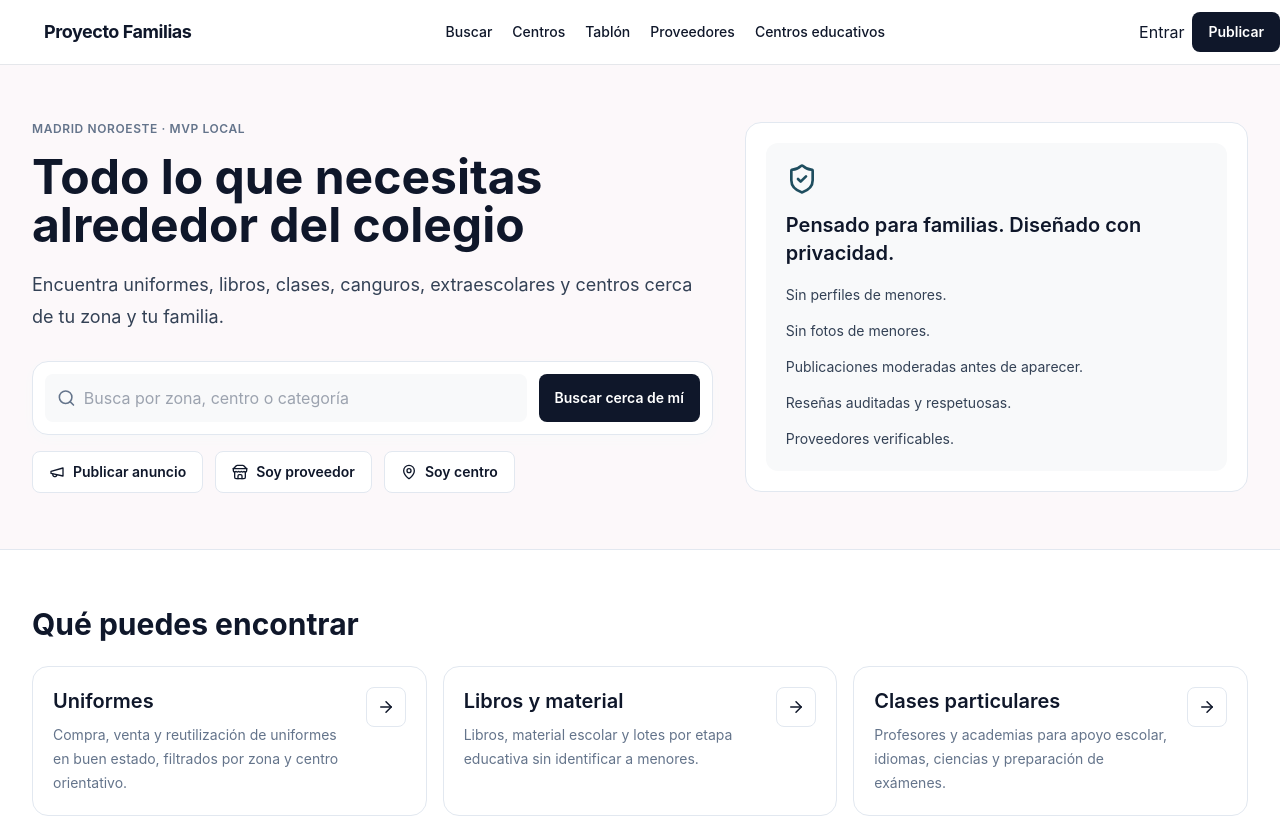
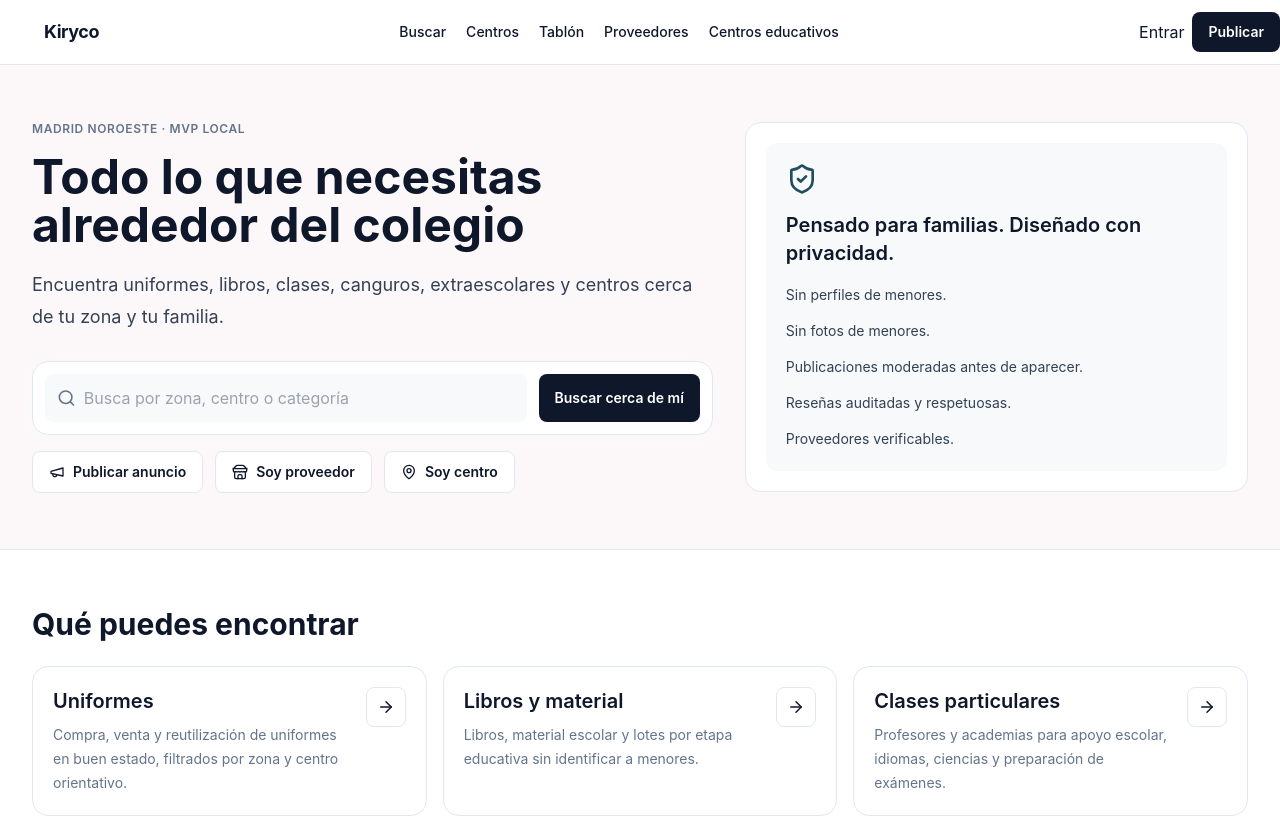
Before and after one commit to rdrgzjavier/kiryco, a Next.js app: page / in a window 1280 px wide. Shown: the top 817 px of the page. Built offline with nearby package versions, Linux system fonts and the light colour scheme.

Commit message:
Rename brand to Kiryco in header

```diff
--- a/src/components/Header.tsx
+++ b/src/components/Header.tsx
@@ -18,9 +18,9 @@ export default function Header() {
   return (
     <header className="sticky top-0 z-50 border-b border-warm-200 bg-white/95 backdrop-blur">
       <div className="page-container flex h-16 items-center justify-between gap-4">
-        <Link href="/" className="flex items-center gap-2" aria-label="Proyecto Familias, inicio">
-          <span className="flex h-9 w-9 items-center justify-center rounded-lg bg-brand-800 text-sm font-bold text-white">PF</span>
-          <span className="text-lg font-bold tracking-tight text-warm-900">Proyecto Familias</span>
+        <Link href="/" className="flex items-center gap-2" aria-label="Kiryco, inicio">
+          <span className="flex h-9 w-9 items-center justify-center rounded-lg bg-brand-800 text-sm font-bold text-white">K</span>
+          <span className="text-lg font-bold tracking-tight text-warm-900">Kiryco</span>
         </Link>
 
         <nav className="hidden items-center gap-5 md:flex" aria-label="Principal">
```
